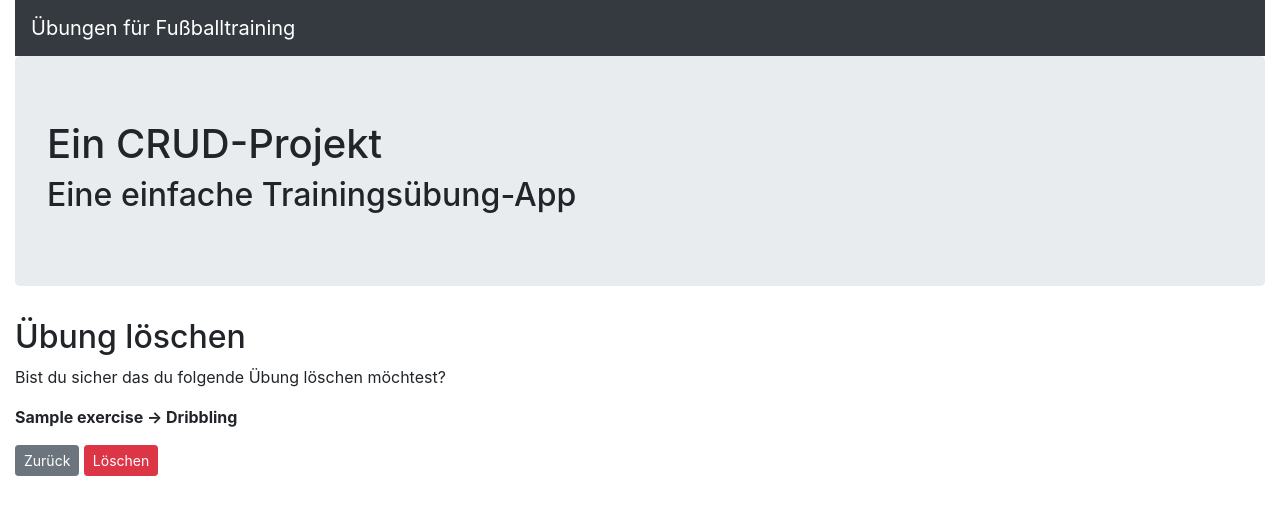
After one commit to meissbernd/ESA3_CoachingIdeas, a Django app: page /1/delete in a window 1280 px wide. The commit adds this page. Shown: the top 515 px of the page. Run offline with Django 4.2, Linux system fonts and the light colour scheme; tables that the repository leaves empty hold one stand-in row (values such as "Sample post"); some libraries are stand-ins or nearby versions.

Commit message:
add exercise delete view

```diff
--- a/exercise/urls.py
+++ b/exercise/urls.py
@@ -1,5 +1,11 @@
 from django.urls import path
-from exercise.views import ExerciseCreate, ExerciseDetail, ExerciseHome, ExerciseUpdate
+from exercise.views import (
+    ExerciseCreate,
+    ExerciseDetail,
+    ExerciseHome,
+    ExerciseUpdate,
+    ExerciseDelete,
+)
 
 
 urlpatterns = [
@@ -7,4 +13,5 @@ urlpatterns = [
     path("new/", ExerciseCreate.as_view(), name="exercise_new"),
     path("<int:pk>/", ExerciseDetail.as_view(), name="exercise_detail"),
     path("<int:pk>/update", ExerciseUpdate.as_view(), name="exercise_update"),
+    path("<int:pk>/delete", ExerciseDelete.as_view(), name="exercise_delete"),
 ]
--- a/exercise/views.py
+++ b/exercise/views.py
@@ -1,6 +1,6 @@
 from django.shortcuts import render
 from django.urls import reverse_lazy
-from django.views.generic import ListView, UpdateView
+from django.views.generic import DeleteView, ListView, UpdateView
 from django.views.generic import CreateView
 from django.views.generic import DetailView
 
@@ -41,3 +41,9 @@ class ExerciseUpdate(UpdateView):
     model = Exercise
     template_name = "exercise/exercise_update.html"
     fields = "__all__"
+
+
+class ExerciseDelete(DeleteView):
+    model = Exercise
+    template_name = "exercise/exercise_delete.html"
+    success_url = reverse_lazy("exercise_start")
--- /dev/null
+++ b/templates/exercise/exercise_delete.html
@@ -0,0 +1,11 @@
+{% extends 'base.html' %}
+
+{% block content %}
+<h2>Übung löschen</h2>
+<form action="" method="post">{% csrf_token %}
+    <p>Bist du sicher das du folgende Übung löschen möchtest?</p>
+    <p><strong>{{ exercise.title }} -> {{ exercise.soccer_skills.title }}</strong></p>
+    <a class="btn btn-secondary btn-sm" href="{% url 'exercise_detail' exercise.pk %}">Zurück</a>
+    <button type="submit btn-sm" class="btn btn-danger btn-sm">Löschen</button>
+</form>
+{% endblock content %}
--- a/templates/exercise/exercise_detail.html
+++ b/templates/exercise/exercise_detail.html
@@ -36,6 +36,6 @@
         </tr>
     </table>
     <a class="btn btn-secondary btn-sm" href="{% url 'exercise_start' %}">Zurück</a>
-    <a class="btn btn-danger btn-sm" href="#">Löschen</a>
+    <a class="btn btn-danger btn-sm" href="{% url 'exercise_delete' exercise.pk %}">Löschen</a>
     <a class="btn btn-success btn-sm" href="{% url 'exercise_update' exercise.pk %}">Update</a>
 {% endblock %}
```
